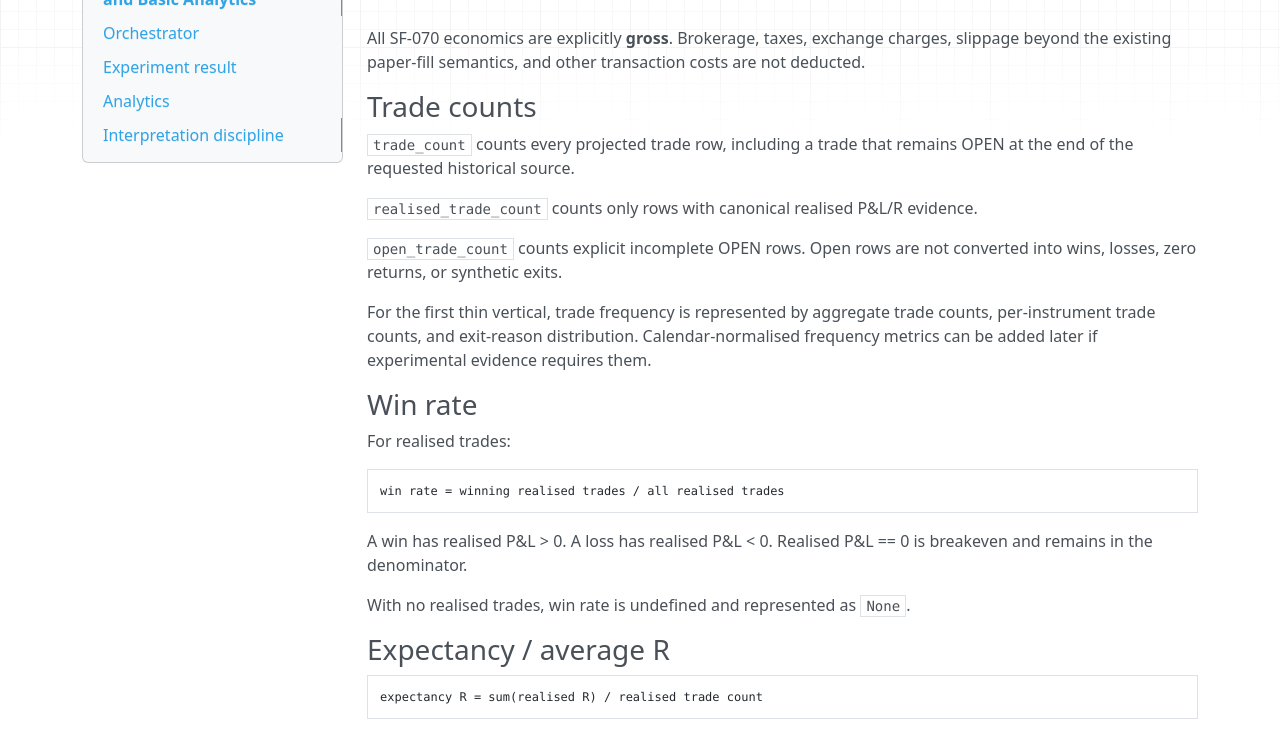
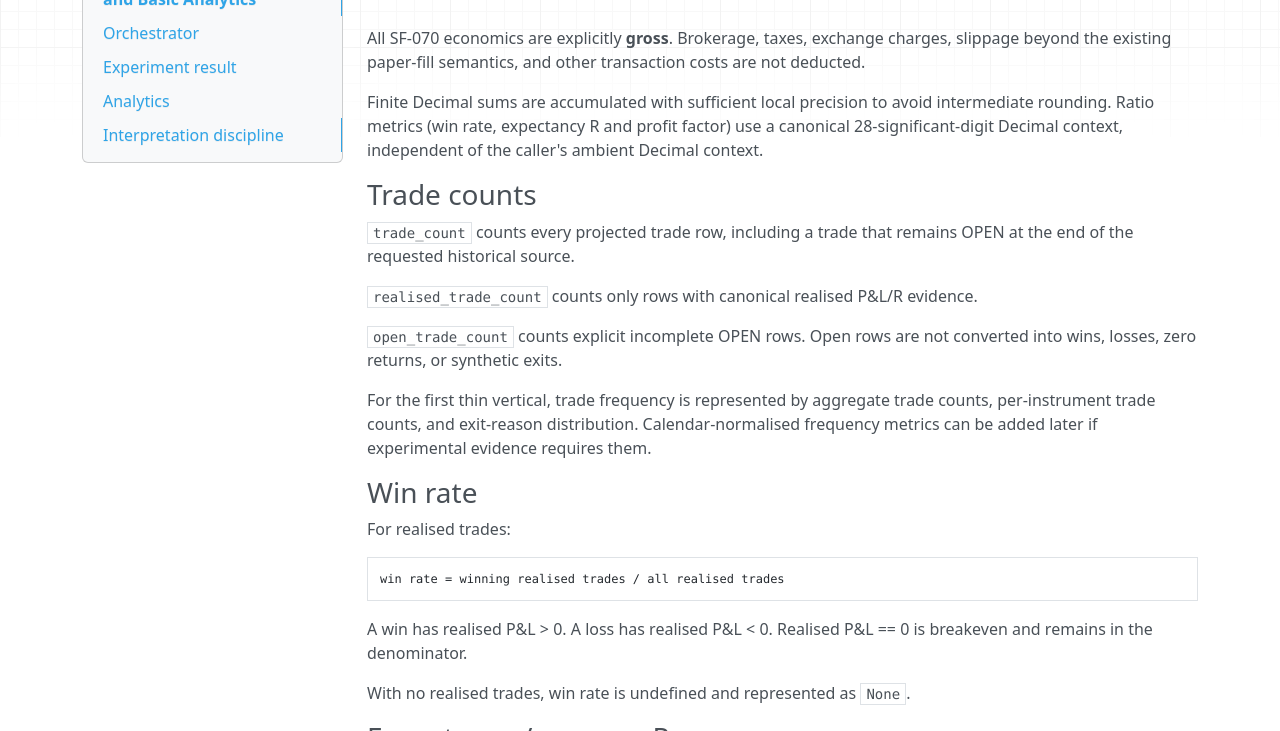
Before and after one commit to harishkamathuk/signalforge, an MkDocs documentation site: the page built from docs/api/research-orchestration.md, in a window 1280 px wide and 900 px high, scrolled down 1261 px, cut to the strip 169-900 px from the top of the window. Built offline with MkDocs 1.6.1, drawn with Linux system fonts in a browser that asks for light colours; nearby versions of some CDN libraries.

Commit message:
docs(research): pin analytics Decimal precision

```diff
--- a/docs/api/research-orchestration.md
+++ b/docs/api/research-orchestration.md
@@ -43,6 +43,10 @@ This ordering is for deterministic dataset representation only.
 
 All SF-070 economics are explicitly **gross**. Brokerage, taxes, exchange charges, slippage beyond
 the existing paper-fill semantics, and other transaction costs are not deducted.
+
+Finite Decimal sums are accumulated with sufficient local precision to avoid intermediate
+rounding. Ratio metrics (win rate, expectancy R and profit factor) use a canonical
+28-significant-digit Decimal context, independent of the caller's ambient Decimal context.
 
 ### Trade counts
 
```
